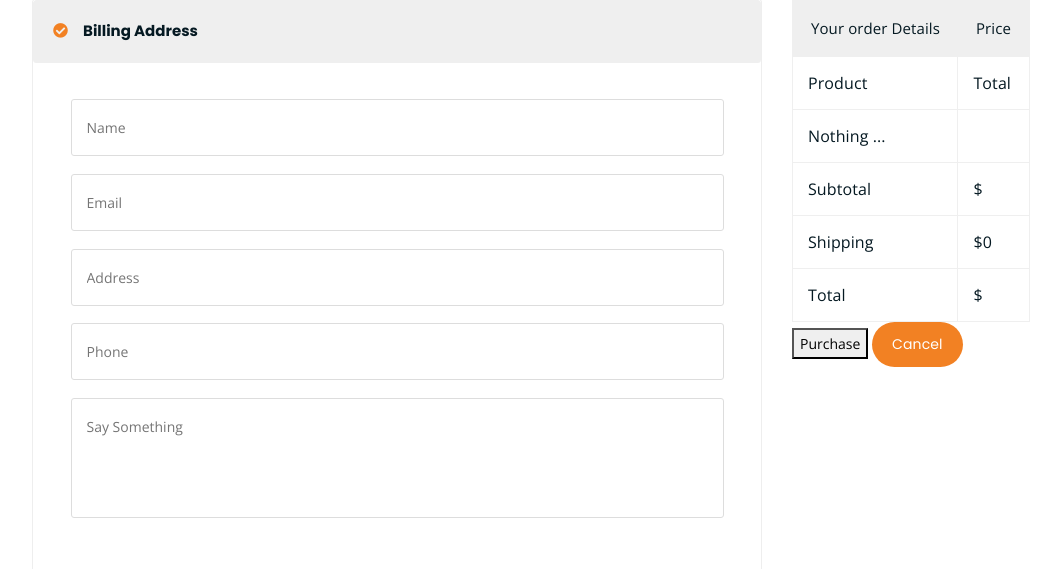
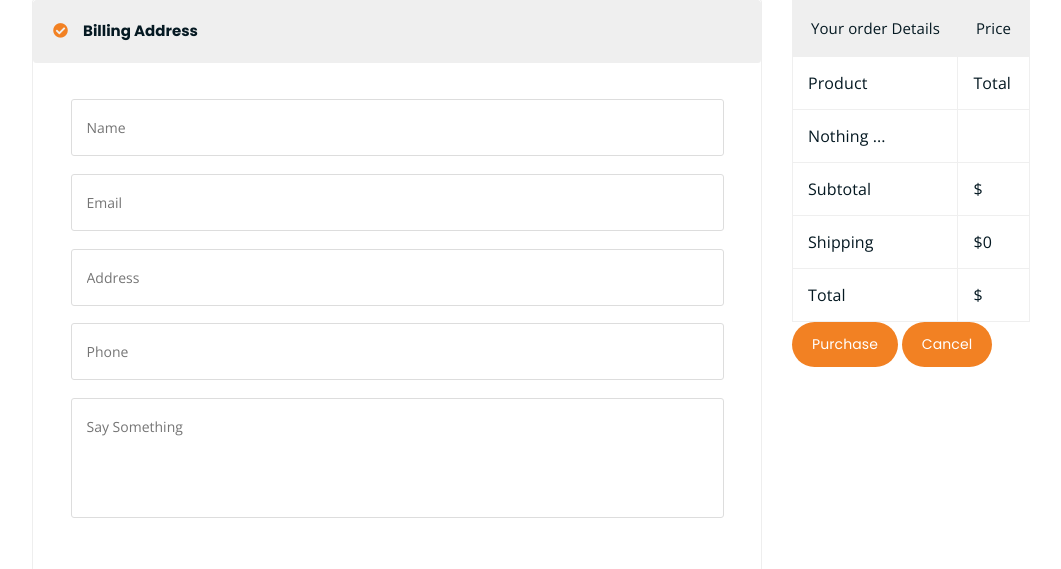
Before and after one commit to amirkhgraphic/django-toy-shop, a Django app: page /checkout/ in a window 1280 px wide. Shown: the part 602-1171 px from the top of the page, without its empty margins (53-1114 px from the left). Run offline with Django 5.2, Linux system fonts and the light colour scheme; some libraries are stand-ins or nearby versions.

Commit message:
change css

```diff
--- a/static/css/main.css
+++ b/static/css/main.css
@@ -409,7 +409,9 @@ p:last-child {
   background-color: #162133;
 }
 
-a.boxed-btn {
+a.boxed-btn, button.boxed-btn {
+  all: unset;
+  border-radius: 5rem;
   font-family: 'Poppins', sans-serif;
   display: inline-block;
   background-color: #F28123;
```
